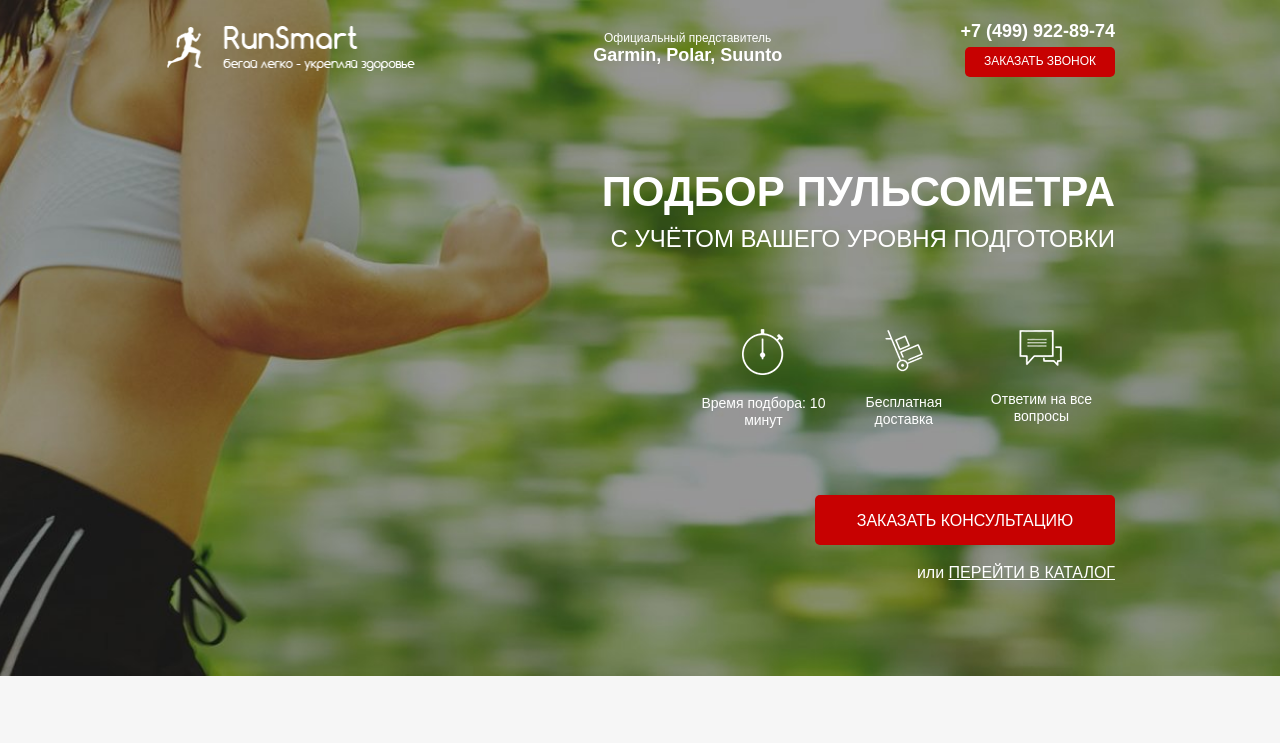
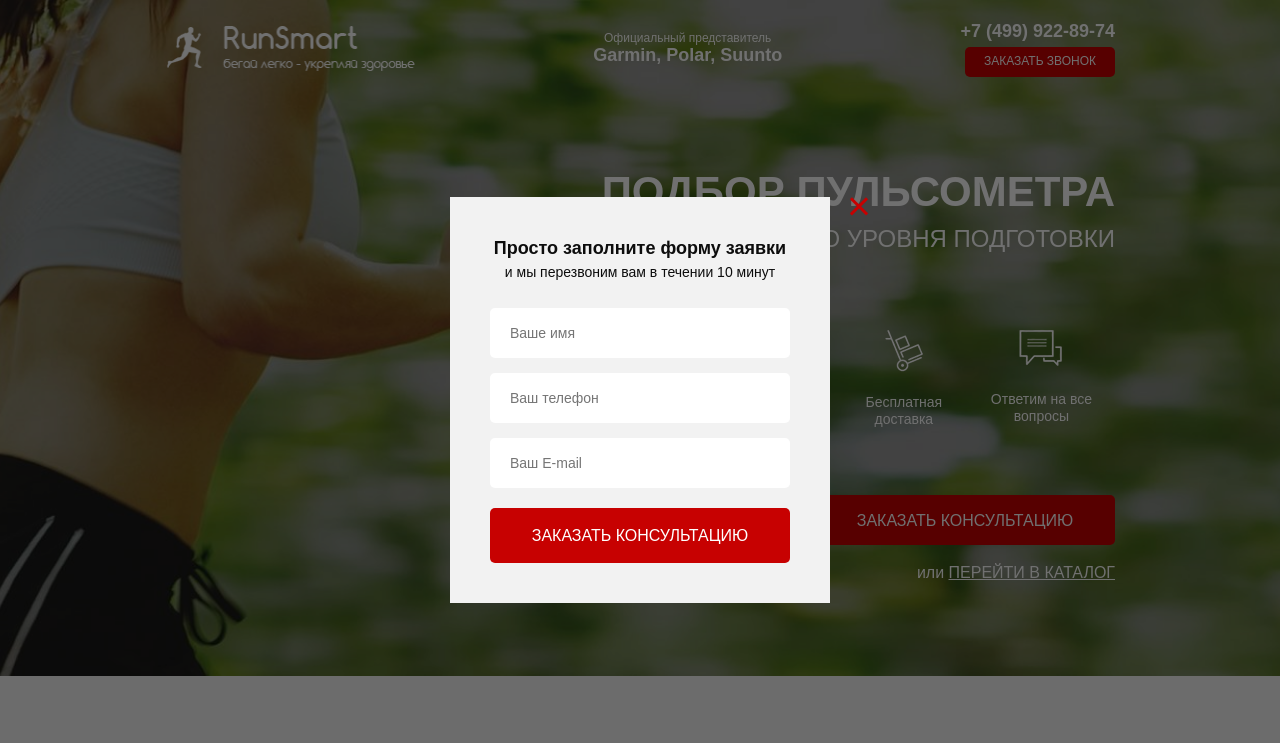
Before and after one commit to TheBaldFrog/Pulse_pr, a website: page src/index.html in a window 1280 px wide. Both pictures are taken after a click on the button "ЗАКАЗАТЬ ЗВОНОК". Shown: the top 743 px of the page. Drawn offline with nearby package versions, Linux system fonts and the light colour scheme.

Commit message:
add modal

```diff
--- a/src/index.html
+++ b/src/index.html
@@ -26,7 +26,7 @@
                 </div>
                 <div class="header__contacts">
                     <a href="tel:+74999228974" class="header__phone">+7 (499) 922-89-74</a>
-                    <button class="button">заказать звонок</button>
+                    <button data-modal="consultation" class="button">заказать звонок</button>
                 </div>
             </header>
 
@@ -49,7 +49,7 @@
                     </div>
                 </div>
 
-                <button class="button button_main">заказать кОНСУЛЬТАЦИЮ</button>
+                <button data-modal="consultation" class="button button_main">заказать кОНСУЛЬТАЦИЮ</button>
                 <div class="promo__link">
                     или
                     <a href="#">ПЕРЕЙТИ В КАТАЛОГ</a>
@@ -436,7 +436,7 @@
                     <div class="catalog-item__wrapper">
                         <div class="catalog-item__content catalog-item__content_active">
                             <img src="img/catalog/item.jpg" alt="" class="catalog-item__img">
-                            <div class="catalog-item__subtitle">Пульсометр Polar FT1</div>
+                            <div class="catalog-item__subtitle">Пульсометр Polar FT2</div>
                             <div class="catalog-item__descr">Для первых шагов в тренировках, основанных на сердечном
                                 ритме</div>
                             <a href="#" class="catalog-item__link">ПОДРОБНЕЕ</a>
@@ -546,6 +546,42 @@
         </div>
     </footer>
 
+    <div class="overlay">
+        <div class="modal" id="consultation">
+            <div class="modal__close">&times;</div>
+            <div class="modal__subtitle">Просто заполните форму заявки</div>
+            <div class="modal__descr">и мы перезвоним вам в течении 10 минут</div>
+            <form class="feed-form feed-form_mt25" action="#">
+                <input name="name" required type="text" placeholder="Ваше имя">
+                <input name="phone" required type="tel" placeholder="Ваш телефон">
+                <input name="email" required type="email" placeholder="Ваш E-mail">
+
+                <button class="button button_submit">заказать кОНСУЛЬТАЦИЮ</button>
+            </form>
+        </div>
+
+        <div class="modal" id="order">
+            <div class="modal__close">&times;</div>
+            <div class="modal__subtitle">Ваш заказ:</div>
+            <div class="modal__descr">Пульсометр Polar FT1</div>
+            <form class="feed-form feed-form_mt25" action="#">
+                <input name="name" required type="text" placeholder="Ваше имя">
+                <input name="phone" required type="tel" placeholder="Ваш телефон">
+                <input name="email" required type="email" placeholder="Ваш E-mail">
+
+                <button class="button button_submit">Купить</button>
+            </form>
+        </div>
+
+        <div class="modal modal_mini" id="thanks">
+            <div class="modal__close">&times;</div>
+            <div class="modal__subtitle">Спасибо за вашу заявку!</div>
+            <div class="modal__descr">Наш менеджер свяжется с вами
+                в ближайшее время!</div>
+
+        </div>
+    </div>
+
     <script type="text/javascript" src="//code.jquery.com/jquery-1.11.0.min.js"></script>
     <script type="text/javascript" src="//code.jquery.com/jquery-migrate-1.2.1.min.js"></script>
     <script src="js/slick.min.js"></script>
--- a/src/js/script.js
+++ b/src/js/script.js
@@ -46,4 +46,25 @@ $(document).ready(function () {
 
     toggleSlide('.catalog-item__link');
     toggleSlide('.catalog-item__back');
+
+    //Modal
+    $('[data-modal=consultation]').on('click', function () {
+        $('.overlay, #consultation').fadeIn('fast');
+    });
+
+    $('.modal__close').on('click', function () {
+        $('.overlay, #consultation, #thanks, #order').fadeOut('fast');
+    });
+
+    // $('.button_mini').on('click', function () {
+    //     $('.overlay, #order').fadeIn('fast');
+    // });
+
+    $('.button_mini').each(function (i) {
+        $(this).on('click', function () {
+            $('#order .modal__descr').text($('.catalog-item__subtitle').eq(i).text());
+            $('.overlay, #order').fadeIn('fast');
+        });
+    });
+
 });
--- a/src/sass/_media.scss
+++ b/src/sass/_media.scss
@@ -213,6 +213,20 @@
             margin-top: 10px;
         }
     }
+
+    .modal {
+        width: 320px;
+        padding: 28px 30px 30px 30px;
+
+        .feed-form {
+            width: 100%;
+        }
+
+        &__close {
+            right: -2px;
+            top: -30px;
+        }
+    }
 }
 
 @media (max-width: 320px) {
@@ -278,4 +292,18 @@
             width: 280px;
         }
     }
+
+    .modal {
+        width: 300px;
+        padding: 18px 15px 20px 15px;
+
+        .feed-form {
+            width: 100%;
+        }
+
+        &__close {
+            right: -2px;
+            top: -30px;
+        }
+    }
 }
--- a/src/sass/blocks/_forms.scss
+++ b/src/sass/blocks/_forms.scss
@@ -17,4 +17,8 @@
             margin-bottom: 20px;
         }
     }
+
+    &_mt25 {
+        margin-top: 25px;
+    }
 }
--- /dev/null
+++ b/src/sass/blocks/_modal.scss
@@ -0,0 +1,57 @@
+.overlay {
+    display: none;
+    position: fixed;
+    width: 100%;
+    height: 100%;
+    background-color: rgba(0, 0, 0, 0.56);
+    top: 0;
+}
+
+.modal {
+    position: absolute;
+    top: 50%;
+    left: 50%;
+    transform: translate(-50%, -50%);
+    width: 380px;
+    min-height: 400px;
+    background-color: #f2f2f2;
+    padding: 38px 40px 40px 40px;
+
+    &__close {
+        position: absolute;
+        top: 0;
+        right: -41px;
+        font-size: 41px;
+        line-height: 19px;
+        color: $main-color;
+        cursor: pointer;
+    }
+
+    &__subtitle {
+        font-size: 18px;
+        font-weight: 700;
+        color: $main-balck;
+        text-align: center;
+    }
+
+    &__descr {
+        font-size: 14px;
+        font-weight: 500;
+        color: $main-balck;
+        text-align: center;
+    }
+
+    &_mini {
+        min-height: 140px;
+    }
+}
+
+#consultation,
+#order,
+#thanks {
+    display: none;
+}
+
+// #consultation {
+//     display: inherit;
+// }
--- a/src/sass/style.scss
+++ b/src/sass/style.scss
@@ -20,5 +20,6 @@
 @import 'blocks/catalog';
 @import 'blocks/feed';
 @import 'blocks/footer';
+@import 'blocks/modal';
 
 @import 'media';
```
Also changed, not shown: src/css/style.min.css.
